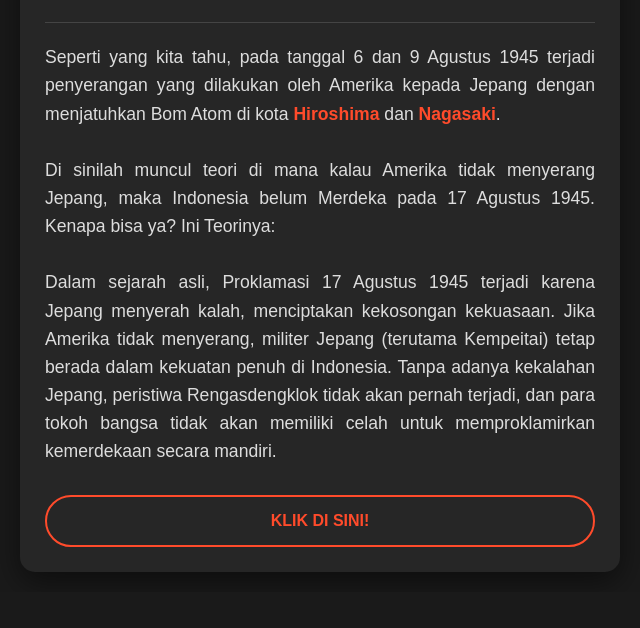
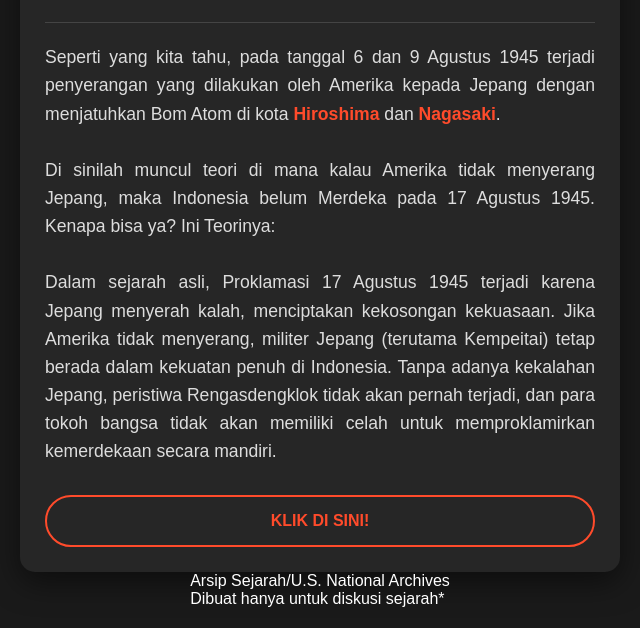
Before and after one commit to Baim-Hub/l, a plain HTML site: page index.html in a window 1280 px wide. Shown: the part 629-1257 px from the top of the page, without its empty margins (320-960 px from the left). Before the commit the page ends 1221 px from the top, so only its background shows below. Drawn offline with Linux system fonts and the light colour scheme.

Commit message:
Update index.html

```diff
--- a/index.html
+++ b/index.html
@@ -137,3 +137,5 @@
 
 </body>
 </html>
+<footer>Arsip Sejarah/U.S. National Archives<br>
+Dibuat hanya untuk diskusi sejarah*</footer>
```
